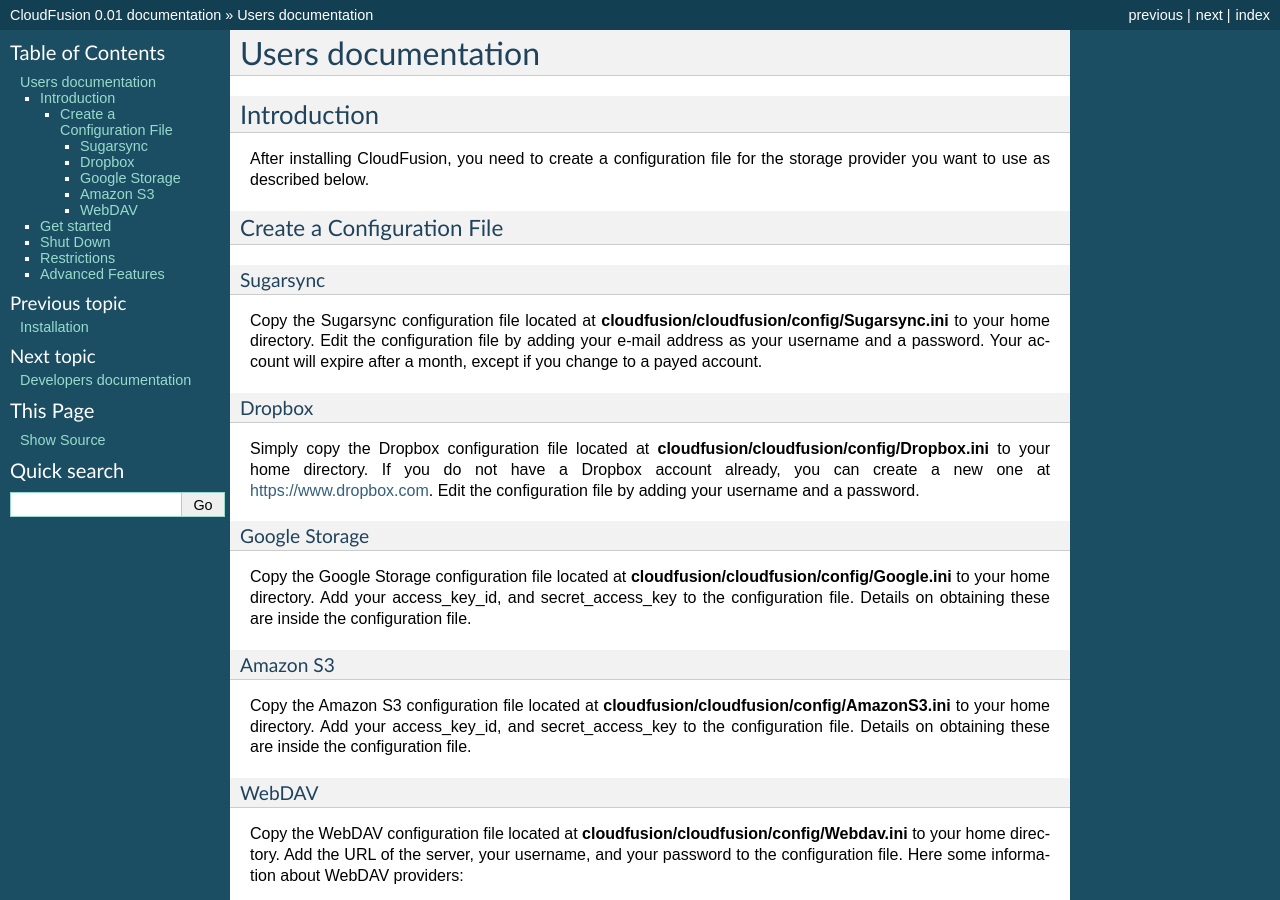
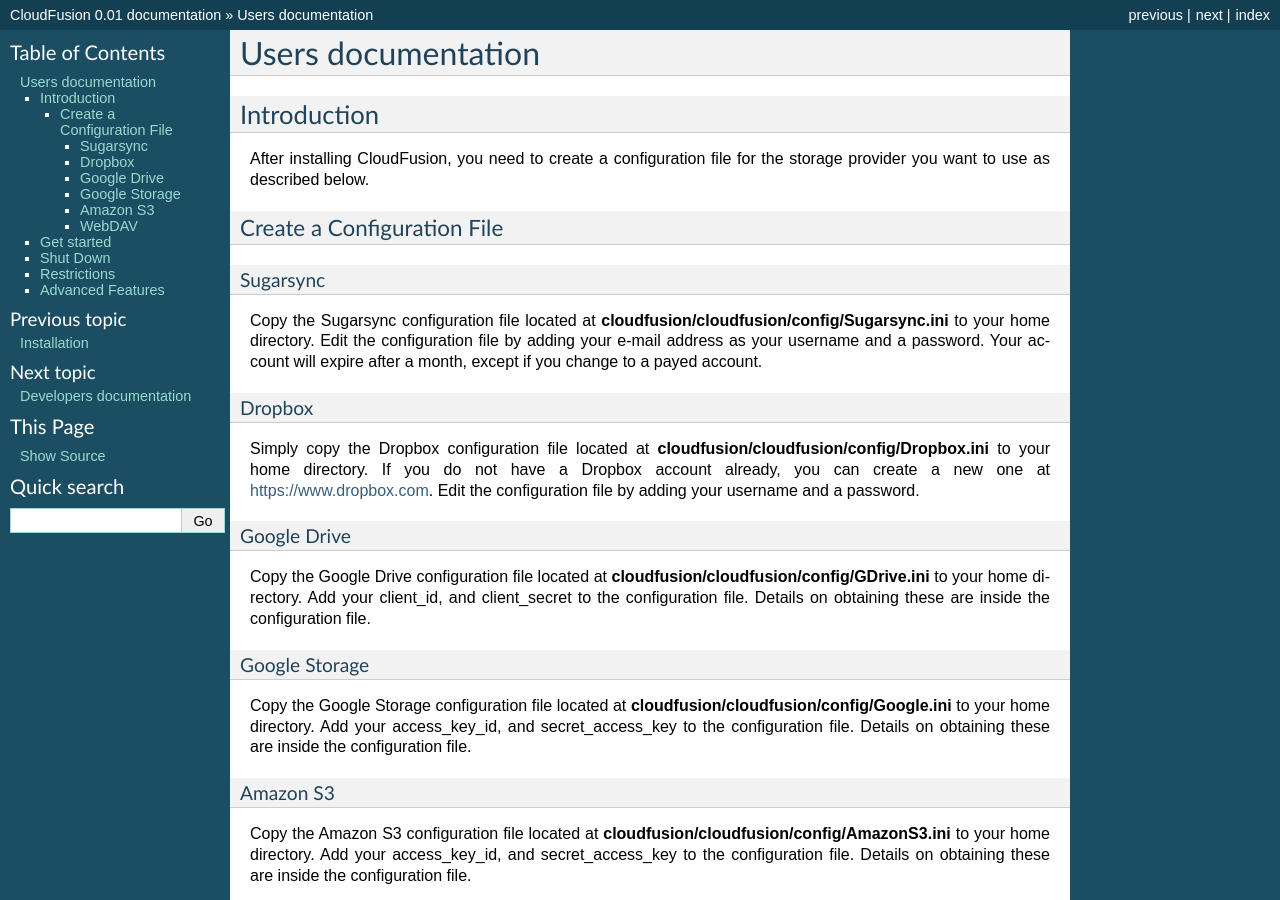
Before and after one commit to joe42/CloudFusion, a Sphinx documentation site: the page built from cloudfusion/doc/user.txt, in a window 1280 px wide and 900 px high. Built offline with Sphinx 7.4.7, drawn with Linux system fonts in a browser that asks for light colours; pages that are not in the unit, such as notebooks, are missing from menus.

Commit message:
Update documentation, to include the newly supported google drive Modify develop.txt, to change Google Storage config parameters to client_id, and client_secret

```diff
--- a/cloudfusion/doc/index.txt
+++ b/cloudfusion/doc/index.txt
@@ -10,7 +10,8 @@
 Introduction
 ---------------------
 
-CloudFusion lets you access your Dropbox, Sugarsync, Amazon S3, Google Storage, and WebDAV storages from Linux like any file on your desktop.
+CloudFusion lets you access a multitude of cloud storages from Linux like any file on your desktop.
+Work with files from  Dropbox, Sugarsync, Amazon S3, Google Storage, Google Drive, and WebDAV storages like any other file on your desktop.
 
 
 Features
--- a/cloudfusion/doc/user.txt
+++ b/cloudfusion/doc/user.txt
@@ -20,6 +20,11 @@
 Simply copy the Dropbox configuration file located at **cloudfusion/cloudfusion/config/Dropbox.ini** to your home directory.
 If you do not have a Dropbox account already, you can create a new one at https://www.dropbox.com.
 Edit the configuration file by adding your username and a password.
+
+Google Drive
+++++++++++++++
+Copy the Google Drive configuration file located at **cloudfusion/cloudfusion/config/GDrive.ini** to your home directory.
+Add your client_id, and client_secret to the configuration file. Details on obtaining these are inside the configuration file.
 
 Google Storage
 ++++++++++++++
```
Also changed, not shown: other parts of cloudfusion/doc/index.txt (+0 -1 lines), README.rst (+9 -1 lines), cloudfusion/doc/develop.txt (+34 -3 lines).
